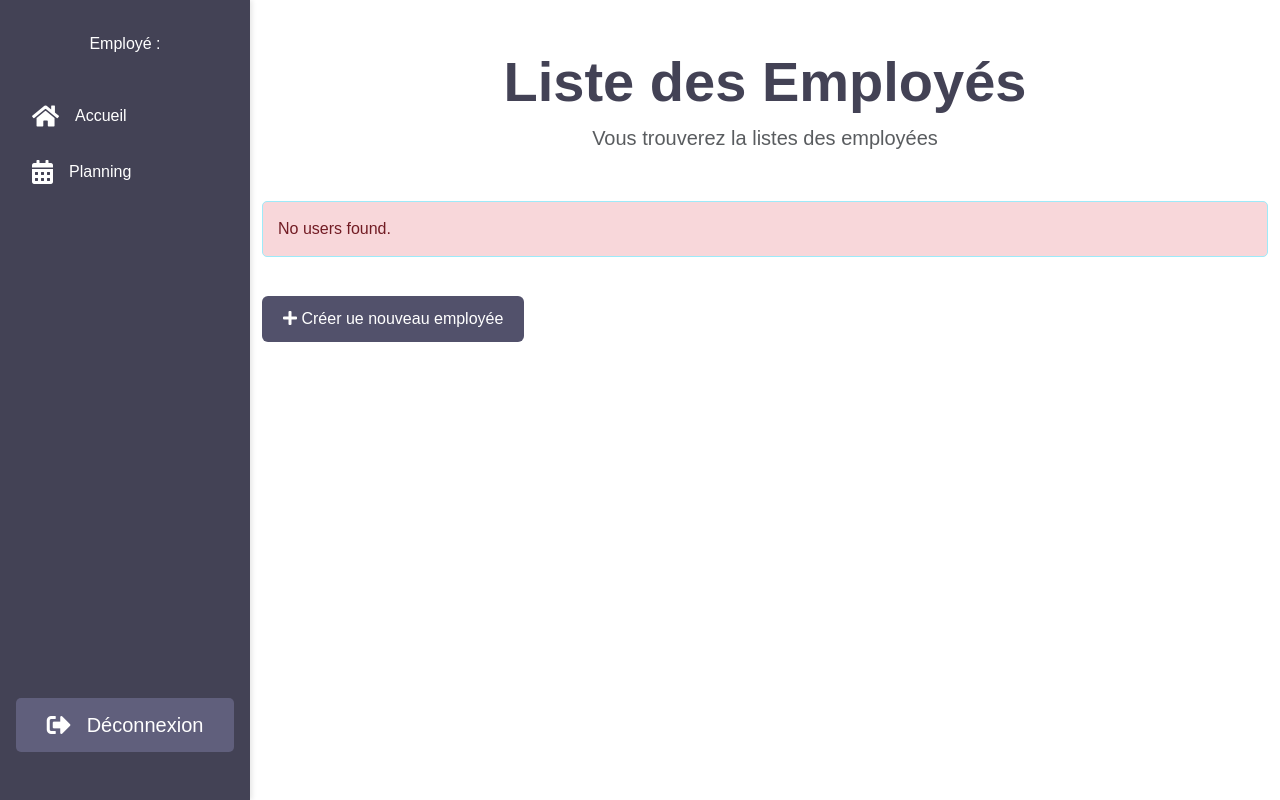
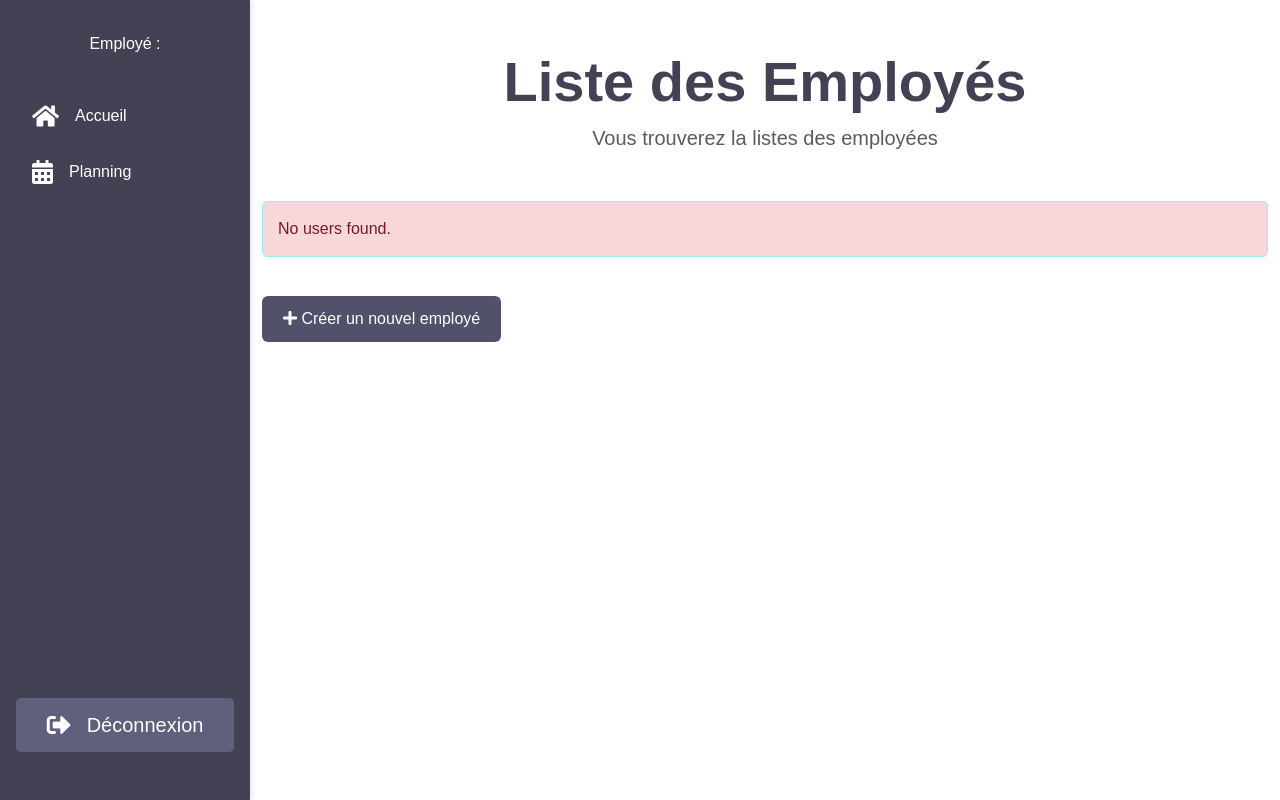
Before and after one commit to Prapaline/Hackathon, a Symfony app: template hackaton/templates/user/index.html.twig in a window 1280 px wide. Run offline with Twig, Linux system fonts and the light colour scheme; the template is opened without the code that fills it, so the values that code supplies are empty; some libraries are stand-ins or nearby versions.

Commit message:
Fix - Text bouton

```diff
--- a/hackaton/templates/user/index.html.twig
+++ b/hackaton/templates/user/index.html.twig
@@ -42,7 +42,7 @@
 
         <div class="mt-4">
             <a href="{{ path('app_user_new') }}" class="btn view">
-                <i class="fas fa-plus"></i> Créer ue nouveau employée
+                <i class="fas fa-plus"></i> Créer un nouvel employé
             </a>
         </div>
     </div>
```
